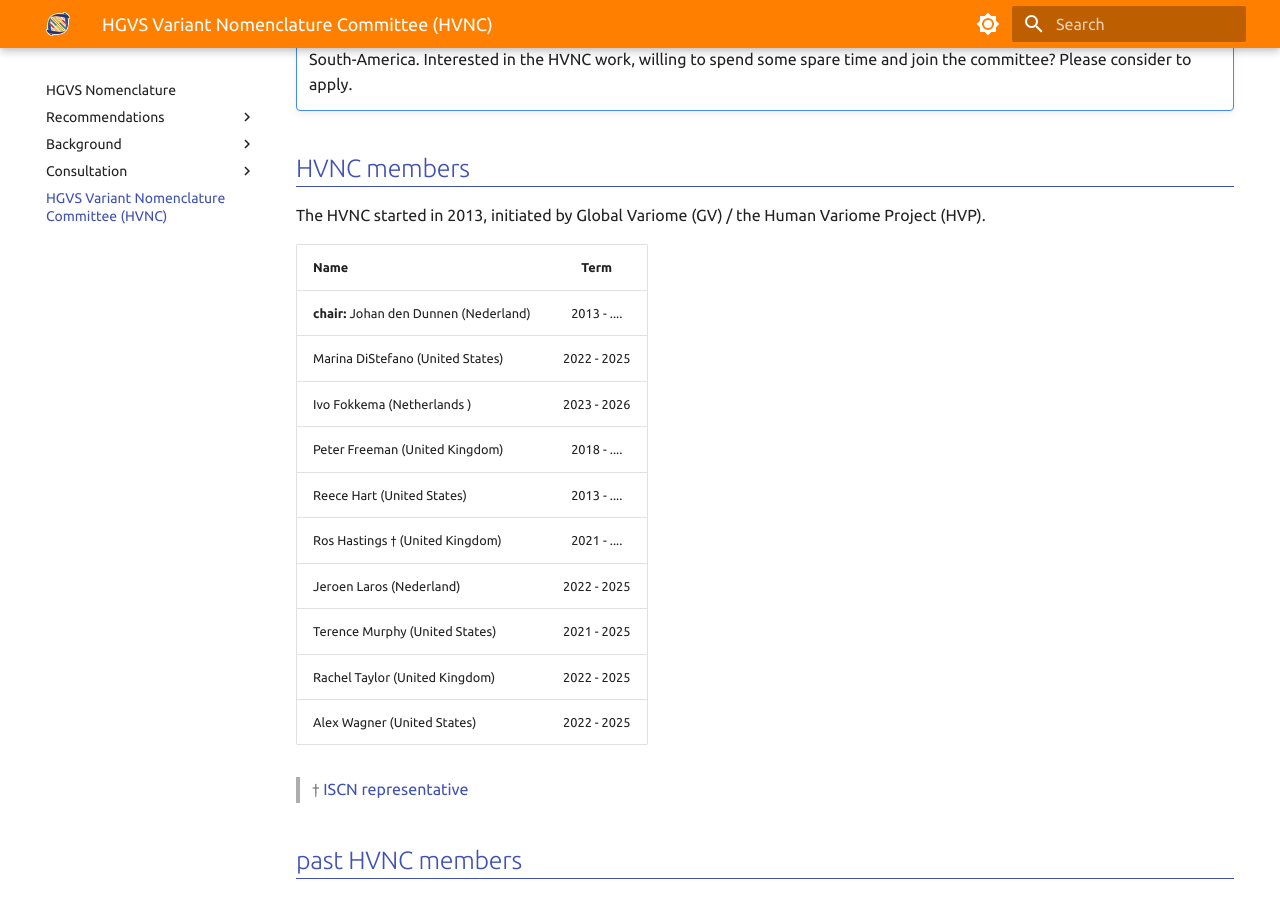
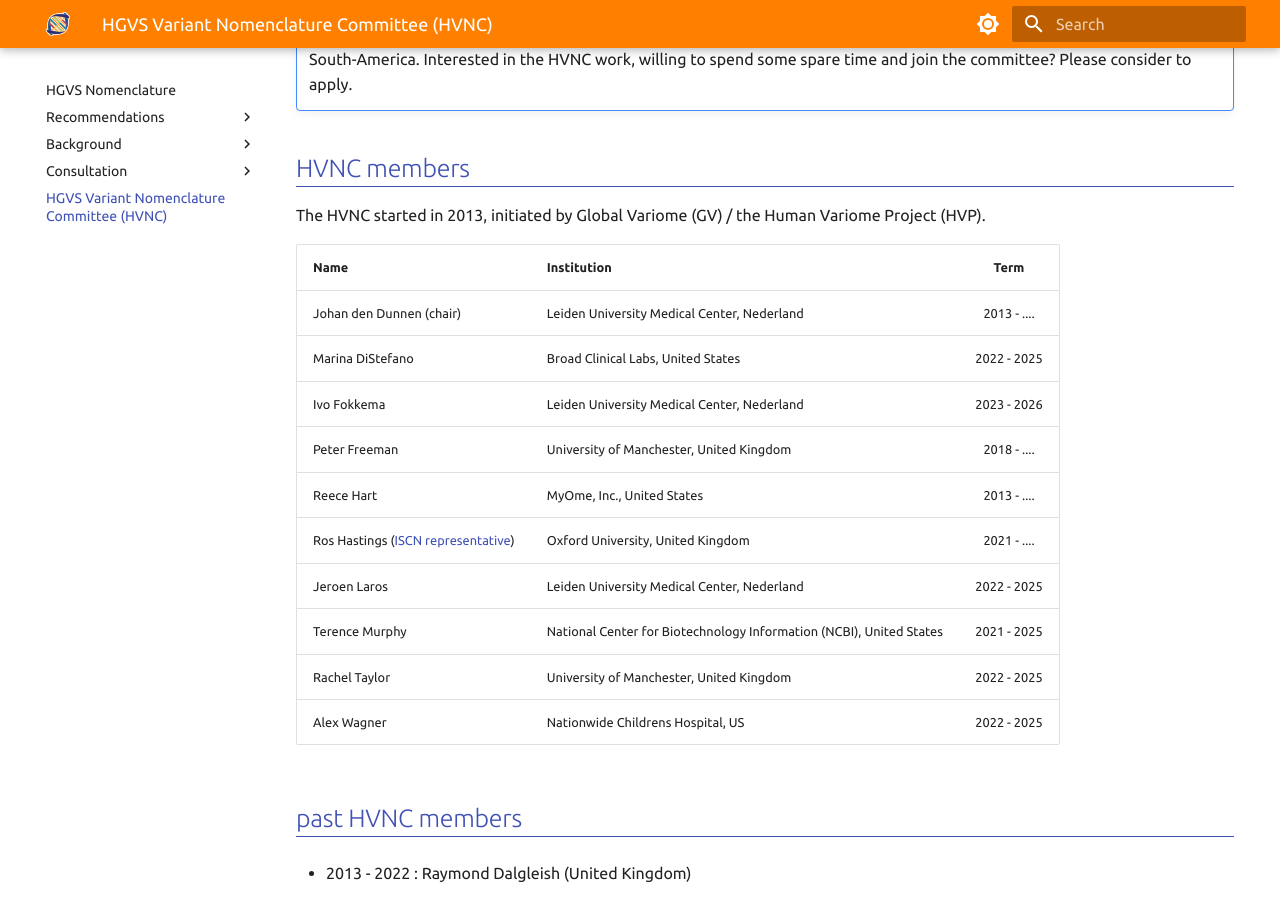
Before and after one commit to HGVSnomenclature/hgvs-nomenclature, an MkDocs documentation site: the page built from docs/hvnc.md, in a window 1280 px wide and 900 px high, scrolled down 539 px. Built offline with MkDocs 1.6.1 and Material for MkDocs 9.7.7, drawn with Linux system fonts in a browser that asks for light colours.

Commit message:
added institution to HVNC table

```diff
--- a/docs/hvnc.md
+++ b/docs/hvnc.md
@@ -14,20 +14,19 @@ The mission of the HVNC is to define the standard for the unambiguous descriptio
 
 The HVNC started in 2013, initiated by Global Variome (GV) / the Human Variome Project (HVP).
 
-| Name                                    |    Term     |
-| :-------------------------------------- | :---------: |
-| **chair:** Johan den Dunnen (Nederland) | 2013 - .... |
-| Marina DiStefano (United States)        | 2022 - 2025 |
-| Ivo Fokkema (Netherlands )              | 2023 - 2026 |
-| Peter Freeman (United Kingdom)          | 2018 - .... |
-| Reece Hart (United States)              | 2013 - .... |
-| Ros Hastings † (United Kingdom)         | 2021 - .... |
-| Jeroen Laros (Nederland)                | 2022 - 2025 |
-| Terence Murphy (United States)          | 2021 - 2025 |
-| Rachel Taylor (United Kingdom)          | 2022 - 2025 |
-| Alex Wagner (United States)             | 2022 - 2025 |
+| Name                         | Institution                                  |    Term     |
+| :----------------------------| :-----------------------------------         | :---------: |
+| Johan den Dunnen (chair)     | Leiden University Medical Center, Nederland  | 2013 - .... |
+| Marina DiStefano             | Broad Clinical Labs, United States           | 2022 - 2025 |
+| Ivo Fokkema                  | Leiden University Medical Center, Nederland  | 2023 - 2026 |
+| Peter Freeman                | University of Manchester, United Kingdom     | 2018 - .... |
+| Reece Hart                   | MyOme, Inc., United States                   | 2013 - .... |
+| Ros Hastings ([ISCN representative](consultation/ISCN.md)) | Oxford University, United Kingdom | 2021 - .... |
+| Jeroen Laros                 | Leiden University Medical Center, Nederland  | 2022 - 2025 |
+| Terence Murphy               | National Center for Biotechnology Information (NCBI), United States                          | 2021 - 2025 |
+| Rachel Taylor                | University of Manchester, United Kingdom     | 2022 - 2025 |
+| Alex Wagner                  | Nationwide Childrens Hospital, US            | 2022 - 2025 |
 
-> † [ISCN representative](consultation/ISCN.md)
 
 ## past HVNC members
 
```
